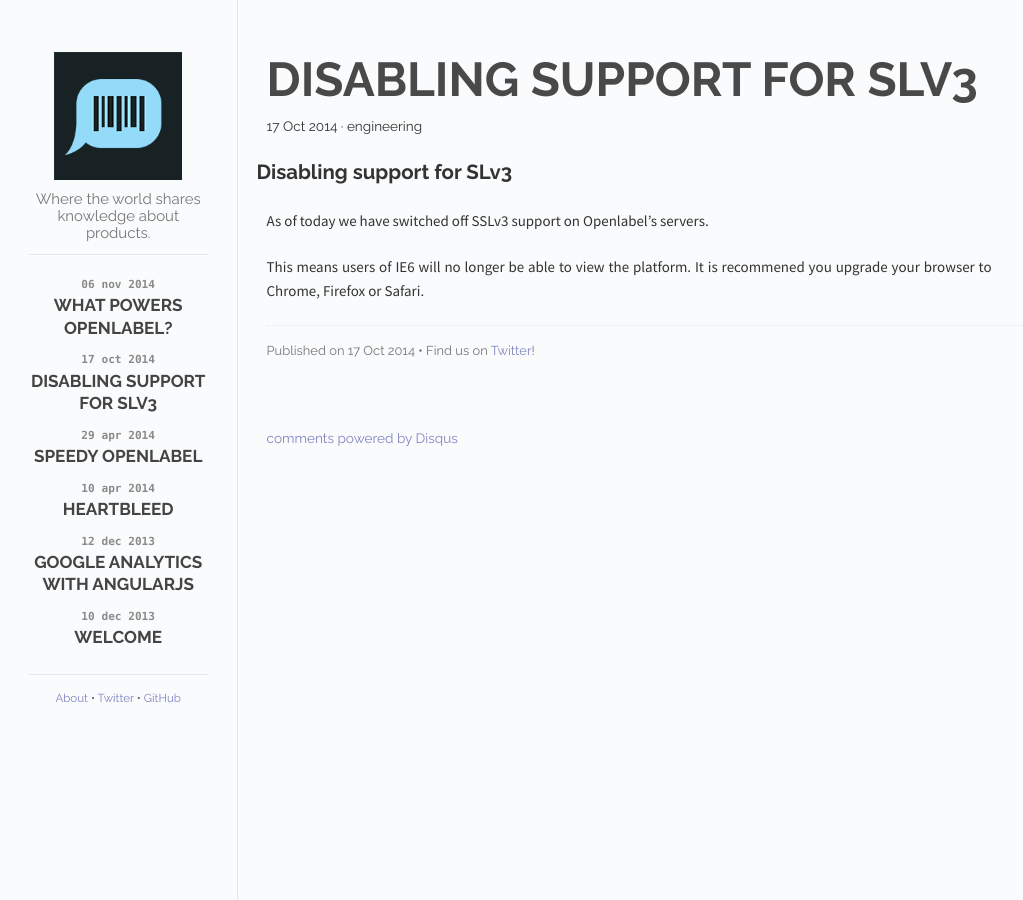
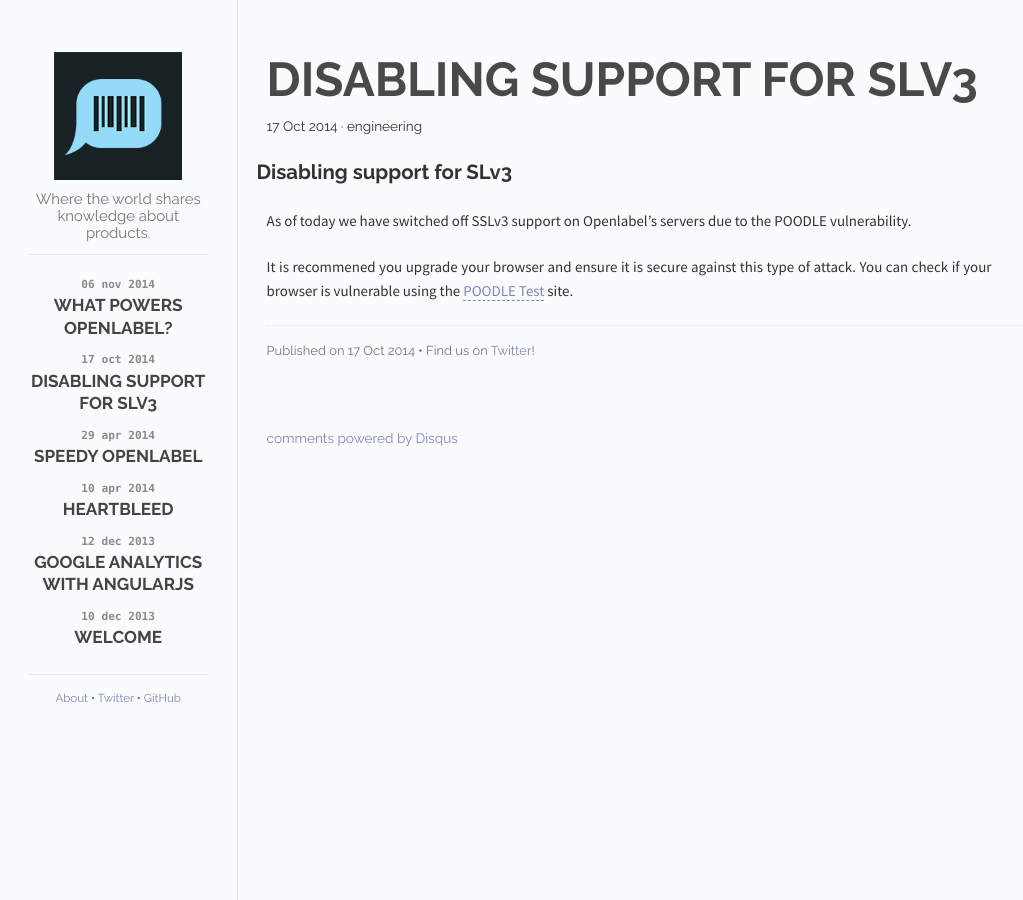
Before and after one commit to openlabel/openlabel.github.io, a Jekyll site: the page built from _posts/2014-10-17-SSLv3.md, in a window 1280 px wide. Shown: the whole page, without its empty margins (121-1144 px from the left). Built offline with Jekyll 4.4.1, drawn with Linux system fonts in a browser that asks for light colours; Markdown is read by kramdown in place of the engine named in the settings; comment, search, counter and statistics services are not loaded.

Commit message:
Update blog entries for SSLv3 and StackShare.

```diff
--- a/_posts/2014-10-17-SSLv3.md
+++ b/_posts/2014-10-17-SSLv3.md
@@ -9,6 +9,6 @@
 
 ## Disabling support for SLv3
 
-As of today we have switched off SSLv3 support on Openlabel's servers.
+As of today we have switched off SSLv3 support on Openlabel's servers due to the POODLE vulnerability.
 
-This means users of IE6 will no longer be able to view the platform. It is recommened you upgrade your browser to Chrome, Firefox or Safari.
+It is recommened you upgrade your browser and ensure it is secure against this type of attack. You can check if your browser is vulnerable using the <a href="https://www.poodletest.com/">POODLE Test</a> site.
```
